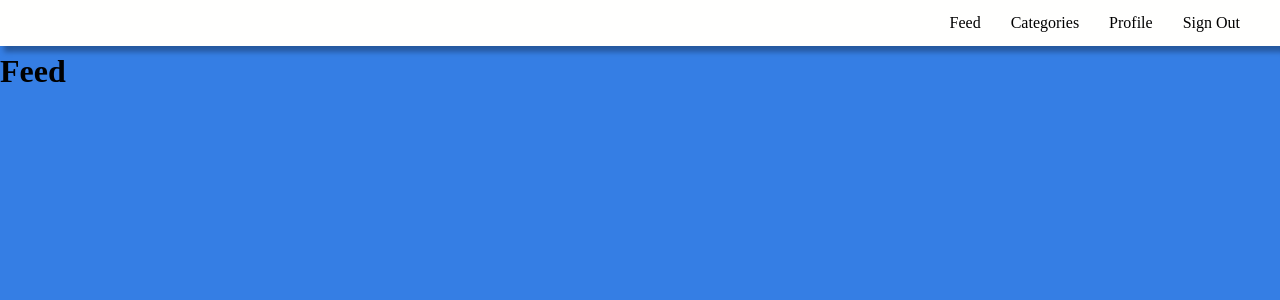
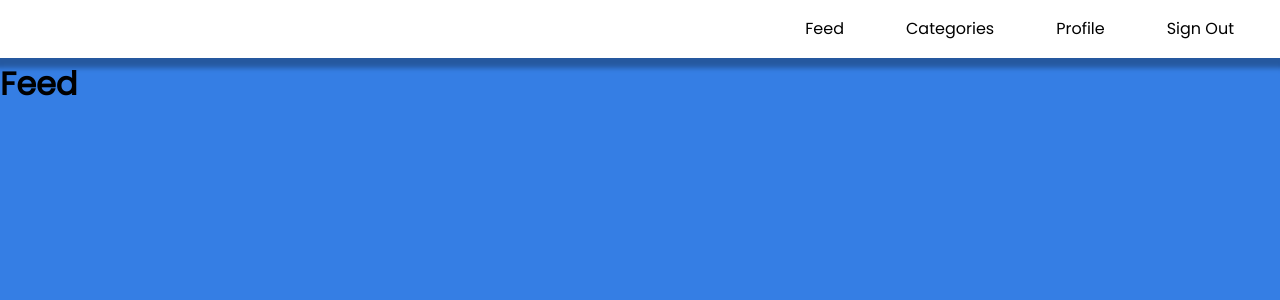
Before and after one commit to phicov/Rabido, a React (Create React App) app in the folder client/: page /feed in a window 1280 px wide. Shown: the top 300 px of the page. Built offline with nearby package versions, Linux system fonts and the light colour scheme.

Commit message:
Nav Bar animation

```diff
--- a/client/src/App.css
+++ b/client/src/App.css
@@ -1,3 +1,4 @@
+@import url('https://fonts.googleapis.com/css2?family=Poppins&display=swap');
 
 /* Root */
 :root{
@@ -18,13 +19,14 @@
   --first-color-ligthen: rgb(153, 196, 255);
 
   /* Font and Typography */
-  --body-font: 'sans-serif';
+  --body-font: 'poppins','sans-serif';
   --h1-font-size: 1.5rem;
   --h2-font-size:1.25rem;
   --h3-font-size:1rem;
   --normal-font-size:.938rem;
   --small-font-size:.813rem;
   --smaller-font-size:.75rem;
+
 
   /* Margins */
   --mb-1: .5rem;
@@ -80,18 +82,7 @@ ul{
  list-style:none;
 }
 
-.link{
-  text-decoration: none;
-  color:var(--text-color);
-  margin-right: 30px;
-}
 
-nav {
-  text-align: right;
-  background-color: rgb(255, 255, 254);
-  padding: 10px;
-  box-shadow: 5px 5px 5px 1px rgb(0, 0, 0, 0.3);
-}
 
 
 img{
@@ -120,6 +111,36 @@ img{
   font-weight: var(--font-bold);
   margin-bottom: .25rem;
 }
+
+/* NAV BAR */
+
+nav {
+  display: flex;
+  justify-content: flex-end;
+  box-shadow: 0 5px 5px 5px rgba(0,0,0,0.3);
+  background-color: white;
+  list-style-type: none;
+}
+
+
+.link{
+  display: flex;
+  padding: 2vh;
+  align-items: center;
+  text-decoration: none;
+  color:var(--text-color);
+  margin-right: 30px;
+
+}
+
+.link:hover , .signup-btn:hover, .signin-btn:hover, .hunterLabel:hover{
+  transition-duration: 0.2s;
+  animation: ease-in-out;
+  transform: scale(1.1);
+  color: var(--first-color-light)
+}
+
+
 
 /* SIGNUP/SIGN IN */
 
--- a/client/src/App.js
+++ b/client/src/App.js
@@ -9,6 +9,7 @@ import Category from "./pages/Category"
 import ProfilesByCategory from "./pages/ProfilesByCategory"
 import SignIn from "./pages/SignIn"
 import SignUp from "./pages/SignUp"
+import 'boxicons'
 
 function App() {
   const [authenticated, toggleAuthenticated] = useState(false)
--- a/client/src/components/Nav.js
+++ b/client/src/components/Nav.js
@@ -1,12 +1,12 @@
 import React from "react"
 import { Link } from "react-router-dom"
-
+import 'boxicons'
 
 function Nav(props) {
   return (
-    <nav>
-
-      <Link className="link" to="/feed">
+    <nav className="nav bg-grid">
+      <div className="nav_toggle">
+      <Link className="link bx bx-menu" to="/feed">
         Feed
       </Link>
       <Link className="link" to="/categories">
@@ -18,7 +18,9 @@ function Nav(props) {
       <Link className="link" to="/">
         Sign Out
       </Link>
+      </div>
     </nav>
+
   )
 }
 
--- a/client/src/pages/Profile.js
+++ b/client/src/pages/Profile.js
@@ -20,18 +20,19 @@ function Profile(props) {
           Sign Out
         </Link>
       </nav>
+      <nav>
 
+      </nav>
         <div className="profileContainer">
           <div className="profileForm">
               <img className="profilePic" src="https://i.pinimg.com/280x280_RS/af/9d/d5/af9dd5f2d044b2f9c3c1521f8973c5a8.jpg"/>
-              <h2 className="realName">John Doe</h2>
+              <h1 className="realName">John Doe</h1>
               <p className="userName">Username</p>
-              <hr className="line1"></hr>
               <h3 className="contact">Contact</h3>
               <h3 className="rates">Rates</h3>
               <h3 className="skills">Skills</h3>
               <h3 className="location">Location</h3>
-              <h5 className="about">About</h5>
+              <h3 className="about">About</h3>
               <div className="projectsContainer">
                 <div className="projectBox">
                 </div>
--- a/client/src/pages/SignIn.js
+++ b/client/src/pages/SignIn.js
@@ -59,7 +59,7 @@ function SignIn(props) {
                 required
               />
             </div>
-            <button disabled={!formValues.username || !formValues.password}>
+            <button className= "signin-btn" disabled={!formValues.username || !formValues.password}>
               Sign In
             </button>
             <hr></hr>
--- a/client/src/pages/Signup.js
+++ b/client/src/pages/Signup.js
@@ -62,7 +62,7 @@ function SignUp(props) {
                   onChange={handleChange}
                   name="username"
                   type="text"
-                  placeholder="Userame"
+                  placeholder="Username"
                   value={formValues.username}
                   required
                 />
--- a/package.json
+++ b/package.json
@@ -24,6 +24,7 @@
     "axios": "^0.27.2",
     "bcrypt": "^5.0.1",
     "body-parser": "^1.20.0",
+    "boxicons": "^2.1.2",
     "cors": "^2.8.5",
     "dotenv": "^16.0.1",
     "express": "^4.18.1",
```
